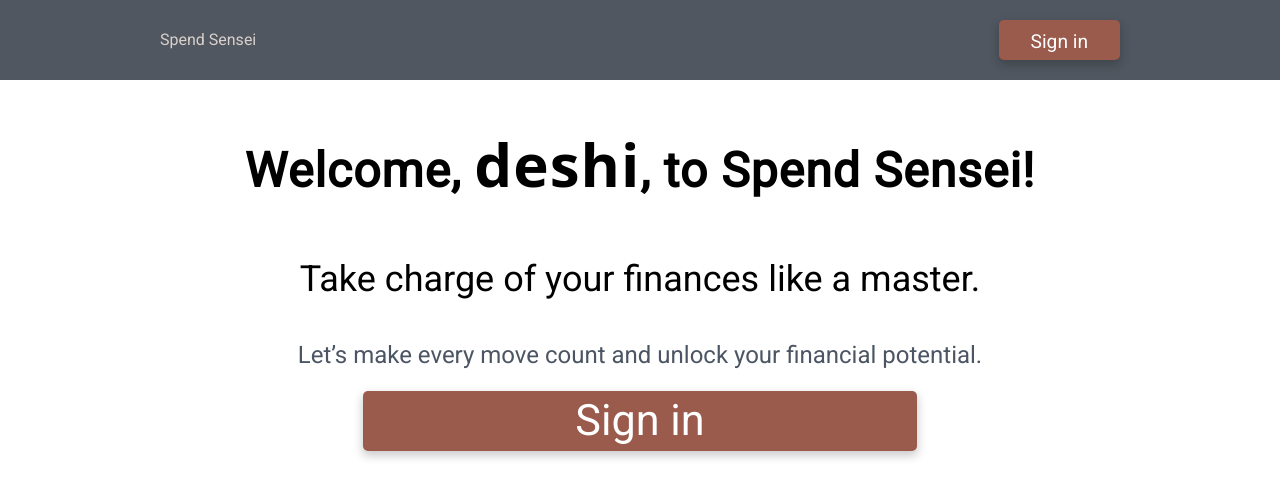
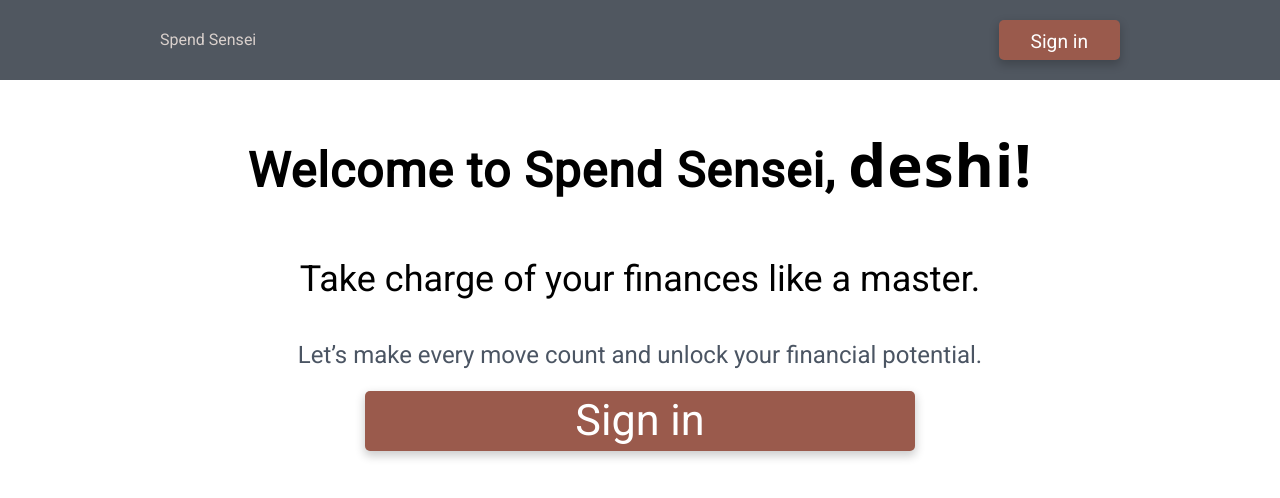
Before and after one commit to oluoko/Spend-Sensei_Expense-Tracker, a Next.js app: page / in a window 1280 px wide. Shown: the top 498 px of the page. Built offline with nearby package versions, Linux system fonts and the light colour scheme; no server answers.

Commit message:
Update Welcome.tsx

```diff
--- a/components/Welcome.tsx
+++ b/components/Welcome.tsx
@@ -6,11 +6,10 @@ const Welcome = ({ name }: WelcomeProps) => {
   return (
     <div className="flex flex-col justify-center items-center gap-5 md:gap-10">
       <h1 className="py-6 text-3xl md:text-5xl font-extrabold">
-        Welcome,{" "}
+        Welcome to Spend Sensei,{" "}
         <span className="text-4xl md:text-6xl font-extrabold font-sans">
-          {name ? name : "deshi"}
+          {name ? name : "deshi"}!
         </span>
-        , to Spend Sensei!
       </h1>
       <p className="text-2xl md:text-4xl">
         Take charge of your finances like a master.
```
